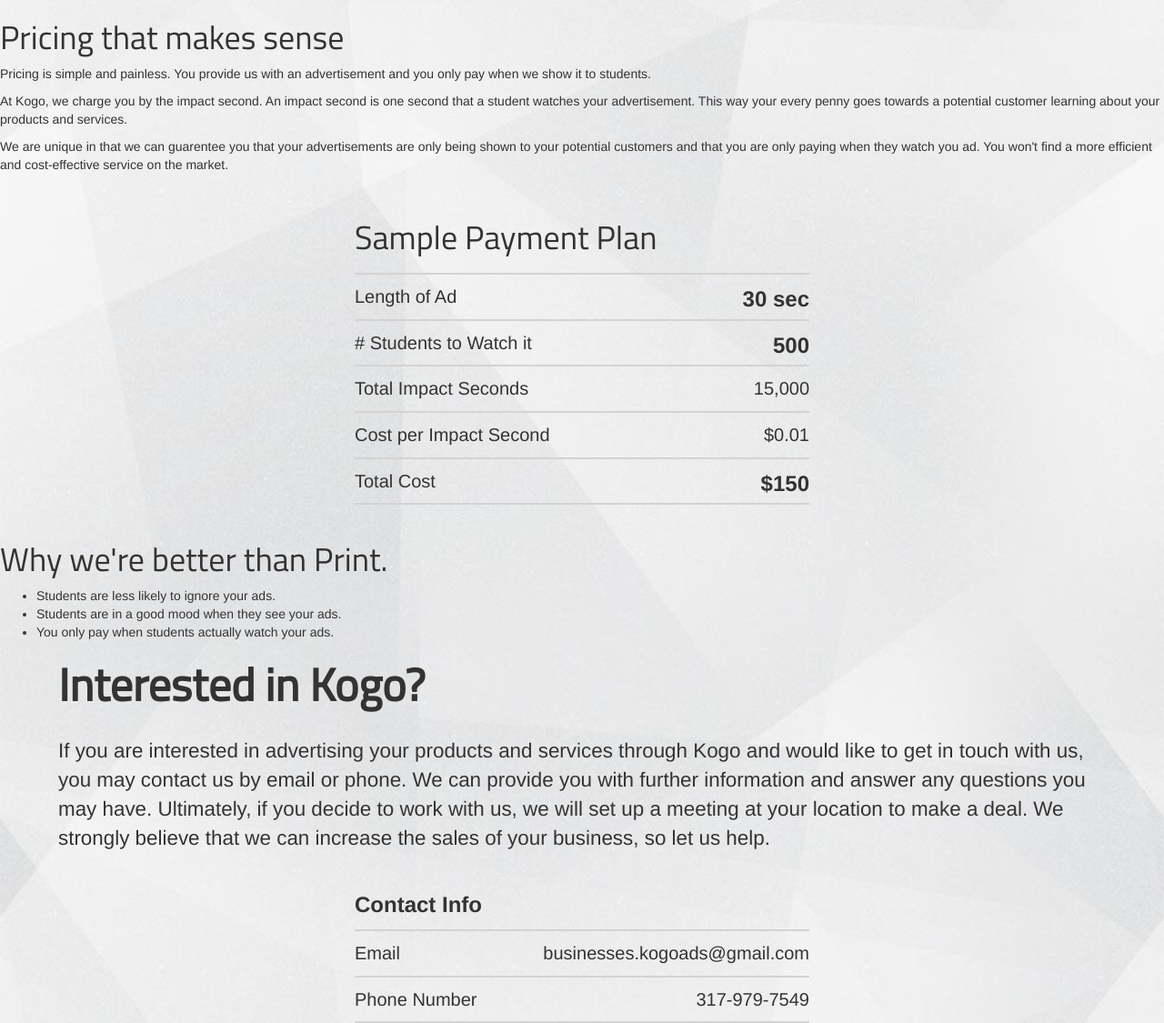
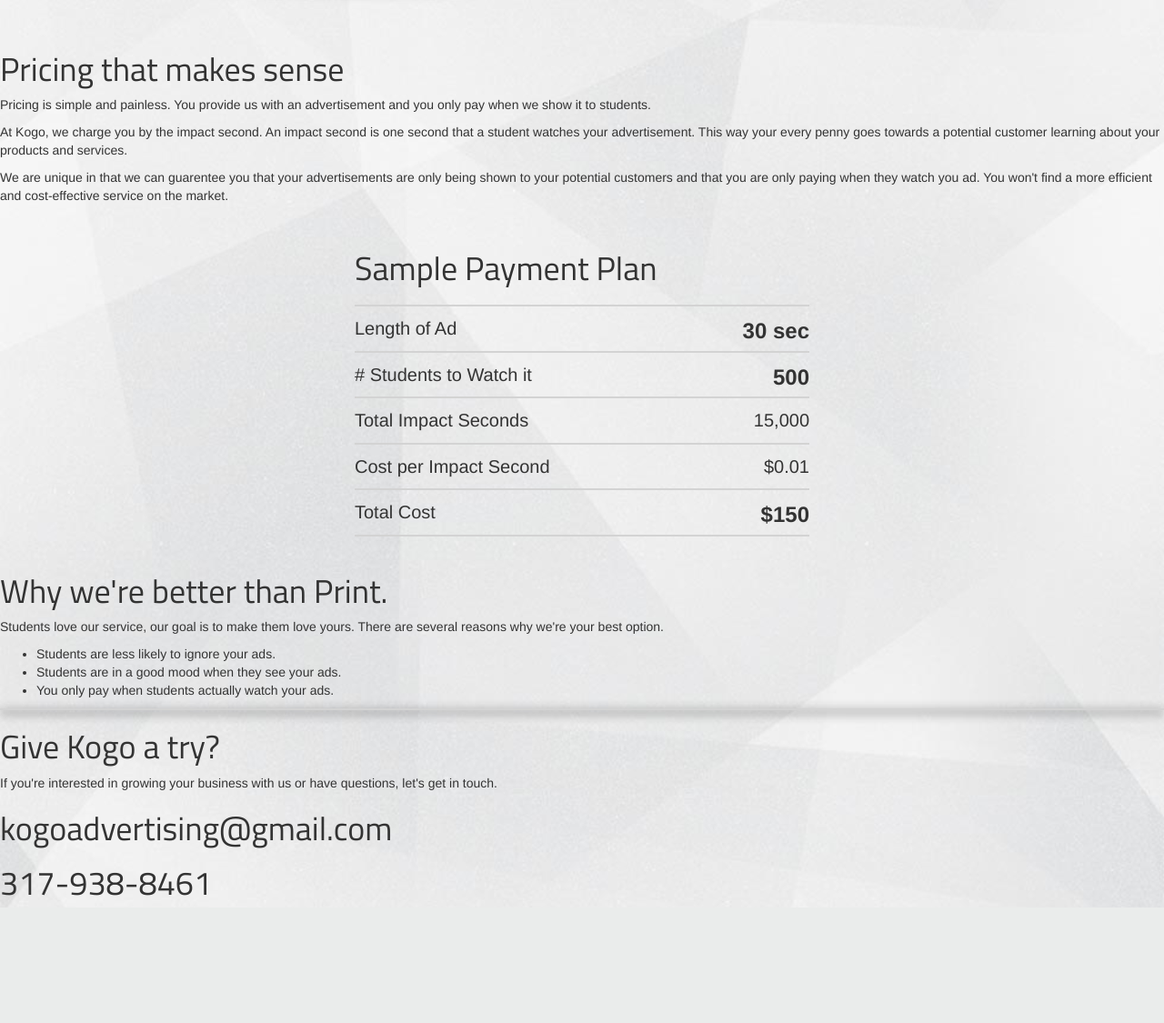
Before and after one commit to akyker20/KogoStudents, a Django app: template kogo/templates/companies.html in a window 1280 px wide. Shown: the part 1607-2732 px from the top of the page at 91% size. After the commit the page ends 2605 px from the top, so only its background shows below. Run offline with Django 3.2, Linux system fonts and the light colour scheme; the template is opened without the code that fills it, so the values that code supplies are empty; parts of the project's set-up code (start-up, migrations or seed data) failed here and were passed over; some libraries are stand-ins or nearby versions.

Commit message:
cleaning up style

```diff
--- a/kogo/static/css/company/desktop.css
+++ b/kogo/static/css/company/desktop.css
@@ -85,31 +84,34 @@
 
 
 img.android {
-	position: relative;
-	left: 340px;
-	width: 400px;
+	float: right;
+	width: 500px;
 }
 
-div.intro-text-container {
-	margin-left: 20px;
+div.intro-left-container {
 	width: 600px;
 	float: left;
 }
 
-div.intro-text-container h1 {
+div.intro-left-container h1 {
 	margin-top: 0px;
 	padding-top: 40px
 }
 
-div.intro-text-container h1 strong {
+div.intro-left-container h1 strong {
 	font-size: 52px;
 }
 
-div.intro-text-container h1 p.lighter {
+div.intro-info-container {
+	width: 1200px;
+	margin: 0px auto;
+}
+
+div.intro-left-container h1 p.lighter {
 	font-size: 26px;
 }
 
-div.intro-text-container p {
+div.intro-left-container p {
 	font-size: 1.6em;
 	font-weight: 200;
 }
@@ -155,10 +157,22 @@
 	width: 100%;
 	background: #33425a;
 	color: white;
+	overflow: auto;
 }
 
 div.reasons-left-container {
 	margin-bottom: 50px;
+	float: left;
+	width: 600px;
+}
+
+div.reasons-video {
+	margin: 35px 0px 0px 20px;
+	height: 270px;
+	width: 480px;
+	background: gray;
+	opacity: 0.8;
+	float: right;
 }
 
 div.reasons-container h1 {
@@ -192,6 +205,12 @@
 p.pricing-summary {
 	padding-bottom: 10px;
 	border-bottom: 5px solid green;
+	font-size: 1.5em;
+}
+
+p.reasons-summary {
+	padding-bottom: 10px;
+	border-bottom: 5px solid gray;
 	font-size: 1.5em;
 }
 
@@ -227,10 +246,33 @@
 }
 
 div.contact-info-wrapper {
-	background: url(../../images/chapel-btm.JPG) no-repeat;
+	background: white;
 	width: 100%;
 	background-size: 100%;
-	height: 500px;
+}
+
+div.contact-info-container {
+	padding: 40px;
+	text-align: center;
+	padding-bottom: 140px;
+}
+
+div.contact-info-container h1.lg {
+	font-size: 60px;
+}
+
+
+p.contact-summary {
+	margin: 0px auto;
+	text-align: center;
+	padding-bottom: 10px;
+	border-bottom: 5px solid green;
+	font-size: 1.5em;
+	width: 500px;
+}
+
+img.bottom {
+	width: 100%;
 }
 
 /* End Business Informational Page */
--- a/kogo/static/css/style.css
+++ b/kogo/static/css/style.css
@@ -44,6 +44,8 @@
 
 nav.navbar.navbar-inverse {
 	margin-bottom: 0px;
+	background-color: black;
+	border-color: black;
 }
 
 ul.nav li {
--- a/kogo/templates/base.html
+++ b/kogo/templates/base.html
@@ -21,7 +21,6 @@
     <link href='http://fonts.googleapis.com/css?family=Titillium+Web' rel='stylesheet' type='text/css'>
   </head>
   <body>
-    {% block twitter_feed %} {% endblock %}
     <nav class="navbar navbar-inverse" role="navigation">
       <div class="container-fluid">
         <!-- Brand and toggle get grouped for better mobile display -->
--- a/kogo/templates/companies.html
+++ b/kogo/templates/companies.html
@@ -1,6 +1,52 @@
 {% extends 'base.html' %}
 
-  {% block twitter_feed %}
+{% block navbar_content %}
+  <ul class="nav navbar-nav">
+    <li><a href="{% url 'student_login'%}">Student Login</a></li>
+    <li><a href="{% url 'driver_login'%}">Driver Login</a></li>
+  </ul>
+{% endblock %}
+
+{% block content %}
+	<section class="intro">
+		<div class="intro-info-container">
+			<div class="intro-left-container">
+				<h1>
+					<p class="lighter">
+						Easily advertise your products and services to one of your largest consumers:
+					</p>
+						<strong>
+							University Students.
+						</strong>
+				</h1>
+				<div class="video-holder shadow"></div>
+				<h1 class="lighter">
+					<p class="lighter">
+						Students love our service, our goal is to make them love yours.
+					</p>
+				</h1>
+			</div>
+			<img class="android" src="{{STATIC_URL}}images/android.png" />
+	</div>
+	</section>
+
+<div class="gray-container">
+	<div class="three-step-container">
+		<div class="home-icon-container">
+			<p>You give us an advertisement.</p>
+			<span class="glyphicon glyphicon-film"></span>
+		</div>
+		<div class="home-icon-container">
+			<p>We show students.</p>
+			<span class="glyphicon glyphicon-user"></span>
+		</div>
+		<div class="home-icon-container">
+			<p>Students buy your products.</p>
+			<span class="glyphicon glyphicon-usd green"></span>
+		</div>
+	</div>
+</div>
+
   <div class="twitter-feed">
   	<ul class="tweets-list">
   	{% for tweet in tweets %}
@@ -19,49 +65,6 @@
   	  	<div class="glyphicon glyphicon-chevron-right" />
   	</ul>
   </div>
-
-
-  {% endblock %}
-
-{% block navbar_content %}
-  <ul class="nav navbar-nav">
-    <li><a href="{% url 'student_login'%}">Student Login</a></li>
-    <li><a href="{% url 'driver_login'%}">Driver Login</a></li>
-  </ul>
-{% endblock %}
-
-{% block content %}
-	<div class="intro-container">
-		<div class="intro-text-container">
-			<h1>
-				<p class="lighter">
-					Easily advertise your products and services to one of your largest consumers:
-				</p>
-					<strong>
-						University Students.
-					</strong>
-			</h1>
-			<div class="video-holder shadow"></div>
-		</div>
-		<img class="android" src="{{STATIC_URL}}images/android.png" />
-	</div>
-
-<div class="gray-container">
-	<div class="three-step-container">
-		<div class="home-icon-container">
-			<p>You give us an advertisement.</p>
-			<span class="glyphicon glyphicon-film"></span>
-		</div>
-		<div class="home-icon-container">
-			<p>We show students.</p>
-			<span class="glyphicon glyphicon-user"></span>
-		</div>
-		<div class="home-icon-container">
-			<p>Students buy your products.</p>
-			<span class="glyphicon glyphicon-usd green"></span>
-		</div>
-	</div>
-</div>
 
 		<div class="price-info-container">
 			<div class="left-container">
@@ -108,38 +111,30 @@
 </div>
 
 <div class="reasons-container">
-	<div class="reason-left-container">
+	<div class="reasons-left-container">
 		<h1>Why we're better than Print.</h1>
+		<p class="reasons-summary">
+			Students love our service, our goal is to make them love yours.
+			There are several reasons why we're your best option.
+		</p>
 		<ul class="reasons-list">
 			<li>Students are less likely to ignore your ads.</li>
 			<li>Students are in a good mood when they see your ads.</li>
 			<li>You only pay when students actually watch your ads.</li>
 		</ul>
 	</div>
+	<div class="reasons-video shadow"></div>
 </div>
 
 <div class="contact-info-wrapper">
 		<div class="contact-info-container">
-				<div class="intro-text-container">
-					<h1><strong>Interested in Kogo?</strong></h1>
-					<p>
-							If you are interested in advertising your products and services through Kogo and would like to get in touch with us, you may contact us by email or phone. We can provide you with further information and answer any questions you may have. Ultimately, if you decide to work with us, we will set up a meeting at your location to make a deal. We strongly believe that we can increase the sales of your business, so let us help.
-					</p>
-				</div>
-				<div class="right-container">
-				<ul class="sample-list business-contact-list">
-					<li class="active"><strong>Contact Info</strong></li>
-					<li>
-						Email
-						<span class="right">businesses.kogoads@gmail.com</span>
-					</li>
-					<li>
-						Phone Number
-						<span class="right">317-979-7549</span>
-					</li>
-				</ul>
-			</div>
+				<h1 class="lg">Give Kogo a try?</h1>
+				<p class="contact-summary">
+					If you're interested in growing your business with us
+					or have questions, let's get in touch.
+				</p>
+				<h1>kogoadvertising@gmail.com</h1>
+				<h1>317-938-8461</h1>
 		</div>
 </div>
-
 {% endblock %}
```
Also changed, not shown: other parts of kogo/static/css/company/desktop.css (+13 -15 lines).
